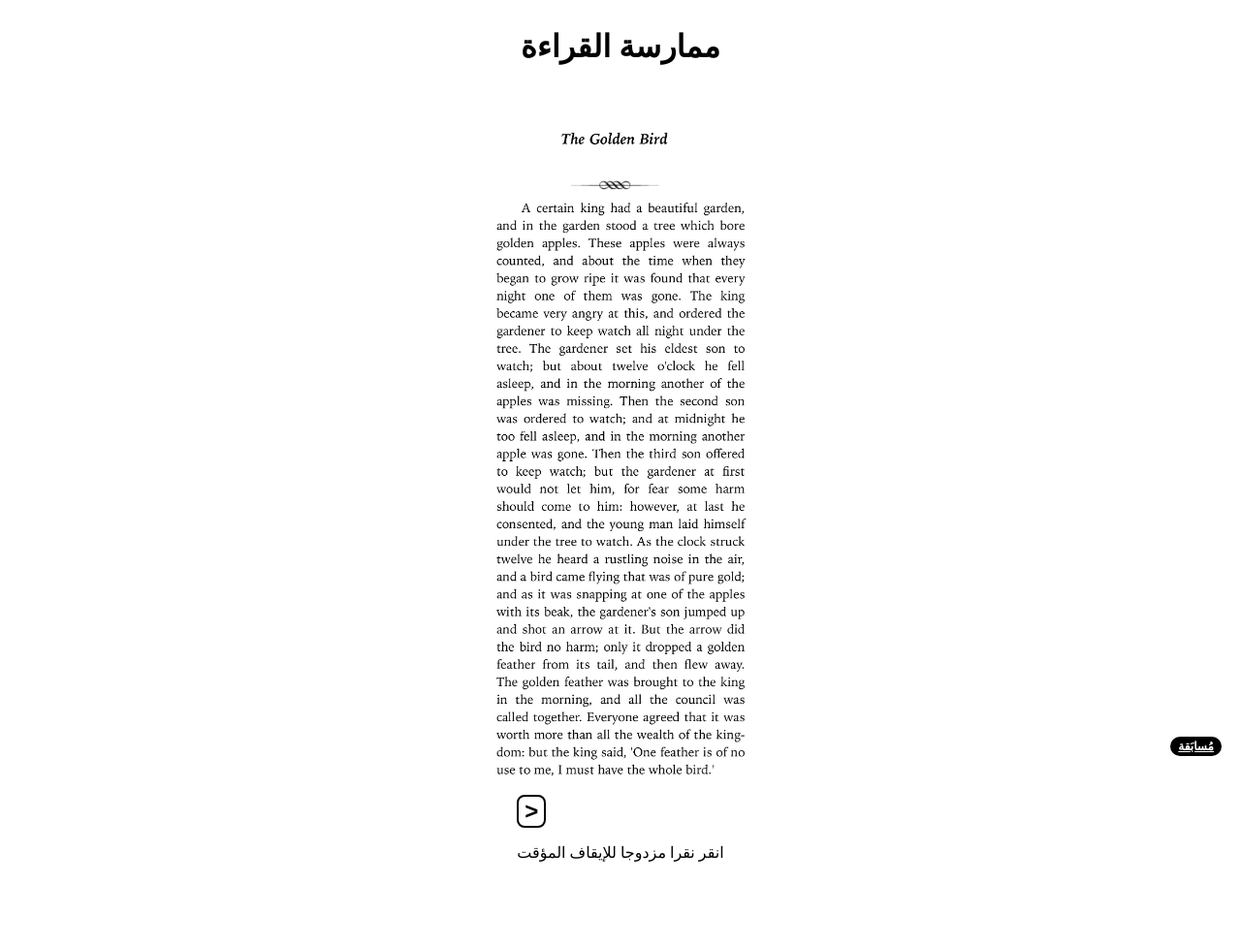
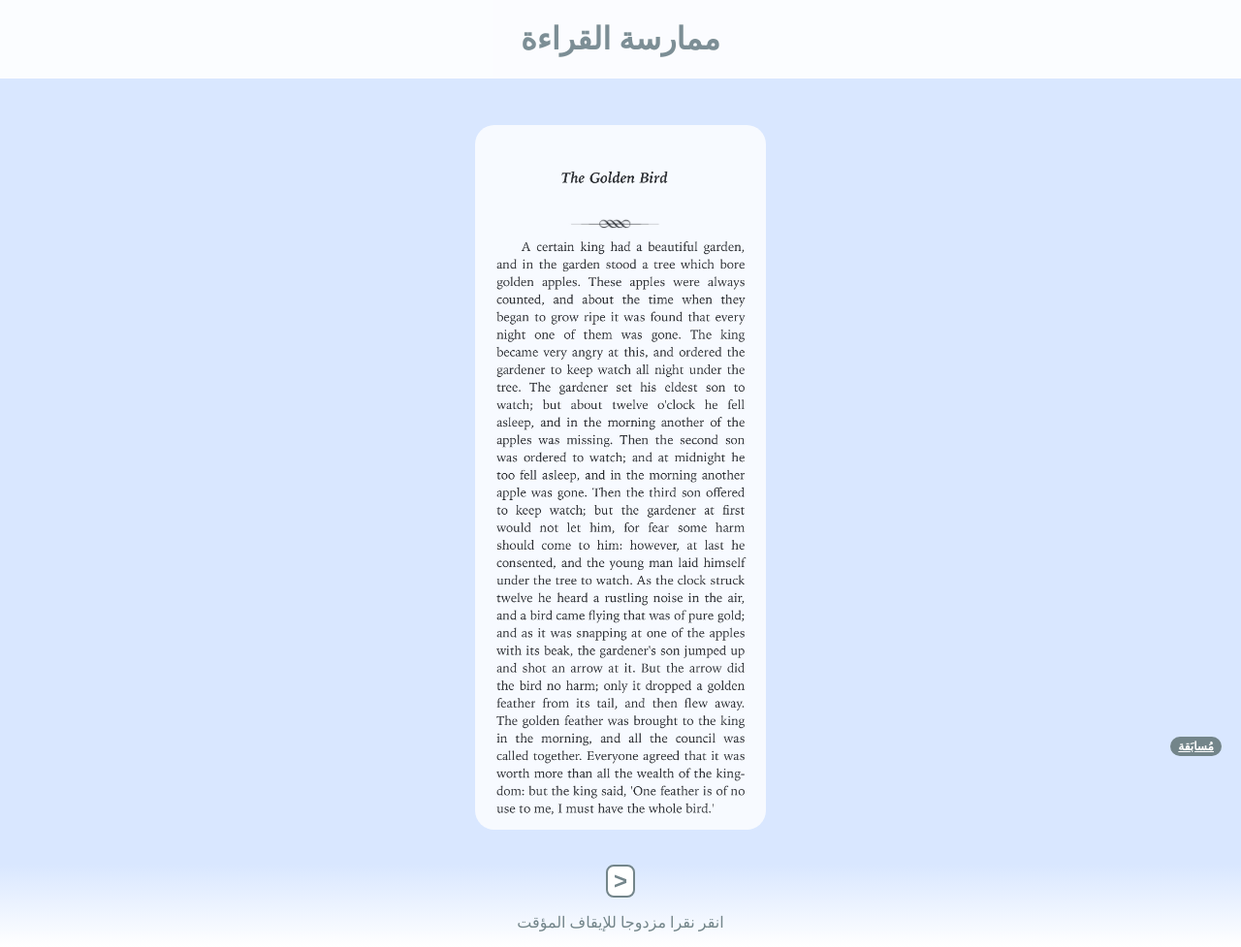
Before and after one commit to Paulin0/Languge-Practice, a plain HTML site: page index.html in a window 1280 px wide. Shown: the whole page at 97% size. Before the commit the page ends 913 px from the top, so only its background shows below. Drawn offline with Linux system fonts and the light colour scheme.

Commit message:
Update style.css

```diff
--- a/style.css
+++ b/style.css
@@ -1,32 +1,35 @@
 body{
 	display: flex;
 	place-items: center;
-	flex-direction: column;
+	flex-direction: 				column;
+	background-color: #d9e7ff;
+	color: #73858A;
+	padding: 0%;
+	margin: 0%;
+	//opacity: 90%;
 }
 
 img {
 	width: 300px;
+	margin: 32px;
+	border-radius: 20px;
+	opacity: 80%;
 }
 
 button{
 	background-color: white;
-	border: 2px solid black;
+	border: 2px solid #73858A;
 	font-size: 24px;
-	color: black;
+	color: #73858A;
 	font-weight: bold;
 	border-radius: 8px;
 
 }
 
-
-
-
-
 #addButton {
-	background-color: black;
+	background-color: #73858A;
 	color: white;
 	font-size: 12px;
-
 	border-radius: 1000px;
 	text-align: center;
 	position: fixed;
@@ -37,3 +40,22 @@ button{
 #addButton a{
 	color: white;
 }
+
+
+header {
+	background-color: white;
+	color: #73858A;
+	font-weight: bold;
+	width: 100%;
+	text-align: center;
+	opacity: 90%;
+	margin-bottom: 16px;
+
+}
+
+footer {
+	background-image:linear-gradient(#d9e7ff, 			white);
+	width: 100%;
+	height: 100%;
+	text-align: center;
+}
```
